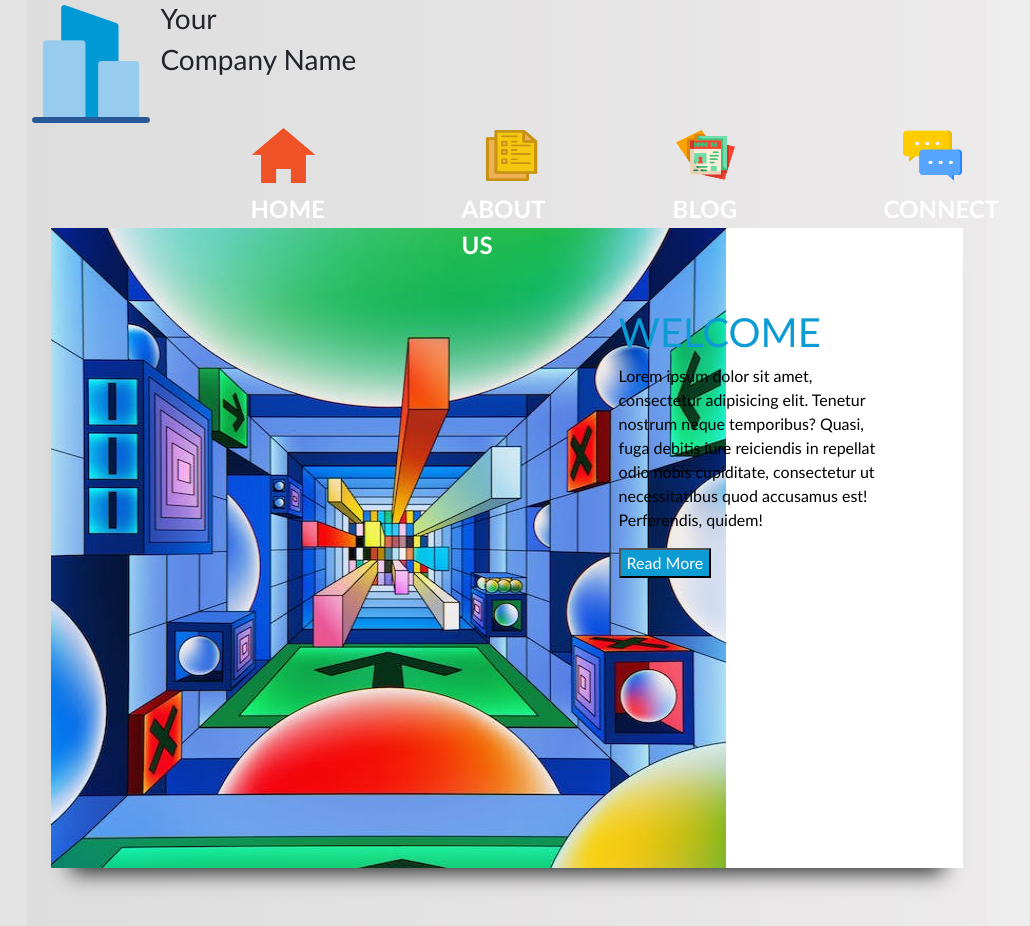
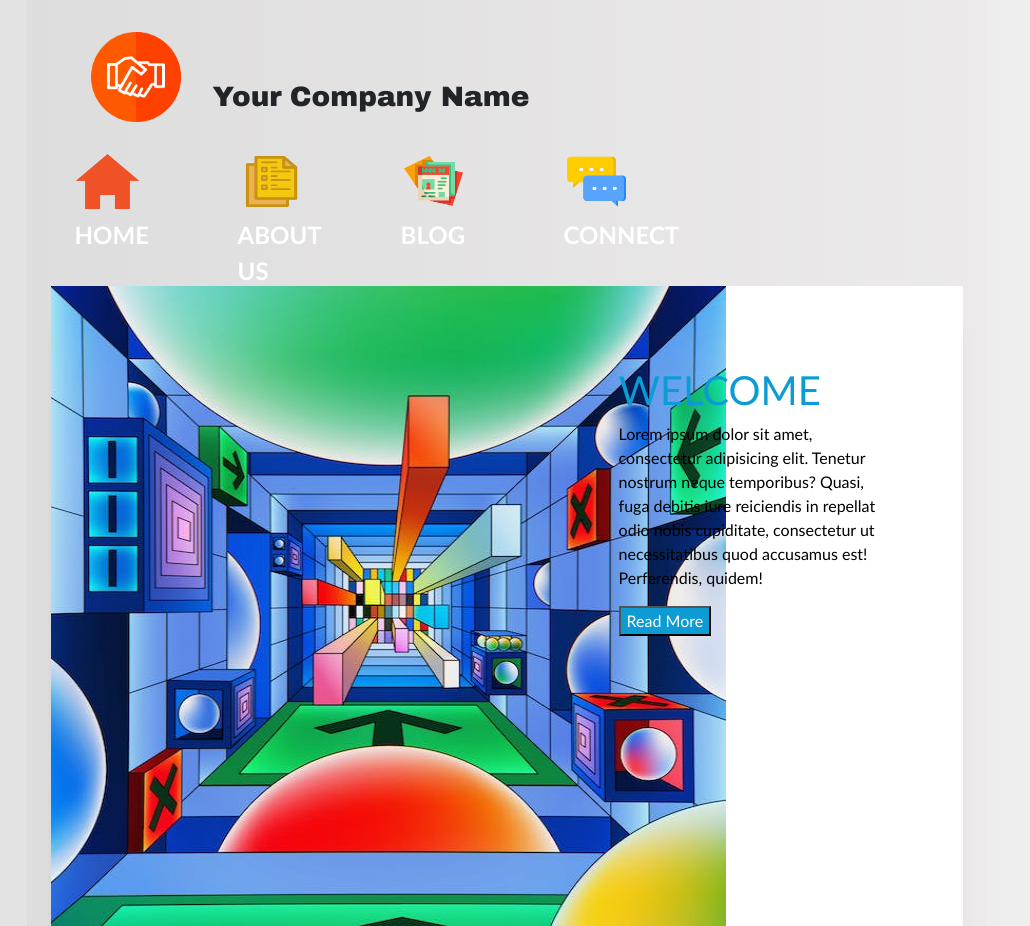
Before and after one commit to anvpeace/mobile-responsive-one, a plain HTML site: page index.html in a window 1280 px wide. Shown: the top 926 px of the page, without its empty margins (127-1157 px from the left). Drawn offline with nearby package versions, Linux system fonts and the light colour scheme.

Commit message:
nav adjusted

```diff
--- a/index.html
+++ b/index.html
@@ -5,7 +5,7 @@
     <meta name="viewport" content="width=device-width, initial-scale=1.0">
     <link rel="preconnect" href="https://fonts.googleapis.com">
   <link rel="preconnect" href="https://fonts.gstatic.com" crossorigin>
-  <link href="https://fonts.googleapis.com/css2?family=Kanit:wght@500&display=swap" rel="stylesheet">
+  <link href="https://fonts.googleapis.com/css2?family=Archivo+Black&family=Pacifico&display=swap" rel="stylesheet">
   <link href="https://cdn.jsdelivr.net/npm/bootstrap@5.3.2/dist/css/bootstrap.min.css" rel="stylesheet" integrity="sha384-T3c6CoIi6uLrA9TneNEoa7RxnatzjcDSCmG1MXxSR1GAsXEV/Dwwykc2MPK8M2HN" crossorigin="anonymous">
   <link rel="stylesheet" href="style.css">
 
@@ -17,9 +17,9 @@
     <div class="container-fluid nav-container">
 
       <div class="comp-info">
-        <img src="./assets/images/company-logo.png" alt="">
+        <img src="./assets/images/hand-logo.png" alt="" id="comp-logo">
         <div class="comp-name">
-          <h3>Your</h3><h3>Company Name</h3>
+          <h3>Your</h3><h3 id="second">Company Name</h3>
         </div>
       </div>
 
--- a/style.css
+++ b/style.css
@@ -13,12 +13,12 @@ body{
 
 .navbar{
     position: relative;
+    font-family: 'Trebuchet MS', 'Lucida Sans Unicode', 'Lucida Grande', 'Lucida Sans', Arial, sans-serif;
+    font-weight: bold;
+    font-size: 24px;
+    padding: 0px;
     display: flex;
     width: 100%;
-    font-family: 'Trebuchet MS', 'Lucida Sans Unicode', 'Lucida Grande', 'Lucida Sans', Arial, sans-serif;
-    font-size: 24px;
-    font-weight: bold;
-    padding: 0px;
 }
 
 .nav-container{
@@ -28,15 +28,39 @@ body{
     width: 75%;
 }
 
-.comp-info, .comp-name{
-    display: inline-block;
+#comp-logo{
+    width: 90px;
+    height: 90px;
+}
+
+
+.comp-info{
+    margin-left: 4rem;
+    margin-top: 2rem;
+    display: flex;
+}
+
+.comp-name{
+    font-family: 'Archivo Black', sans-serif;
+    margin-left: 2rem;
+    display: flex;
+}
+
+.comp-name > h3{
+    margin-top: 3rem;
+}
+
+#second{
+    margin-left: .5rem;
 }
 
 .contents-container{
+    margin-bottom: 1.5rem;
+    margin-right: 5rem;
+    margin-top: 2rem;
     display: flex;
-    margin-left: 8rem;
-    margin-bottom: 1.5rem;
 }
+
 .nav-link{
     color: white;
 }
@@ -47,13 +71,13 @@ body{
 
 }
 
-#connect, #about{
+/* #connect, #about{
     margin-left: 1rem;
-}
+} */
 
 .nav-item{
     position: relative;
-    margin-left: 6rem;
+    margin-left: 3rem;
     width: 115px;
     height: 60px;
 }
@@ -71,8 +95,8 @@ body{
     display: flex;
     background-color: white;
     box-shadow: rgba(0, 0, 0, 0.822) 0px 25px 20px -20px;
+    margin-top: 3rem;
     padding: 0%;
-    margin-top: 1rem;
     width: 95%;
 }
 
```
Also changed, not shown: assets/images/box-logo.png (added), assets/images/hand-logo.png (added).
